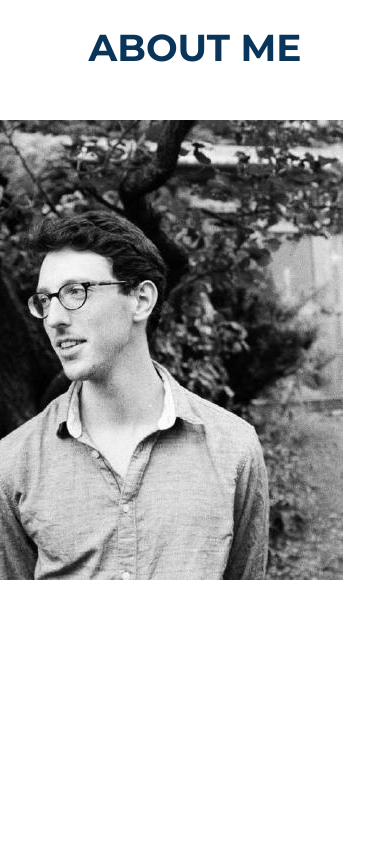
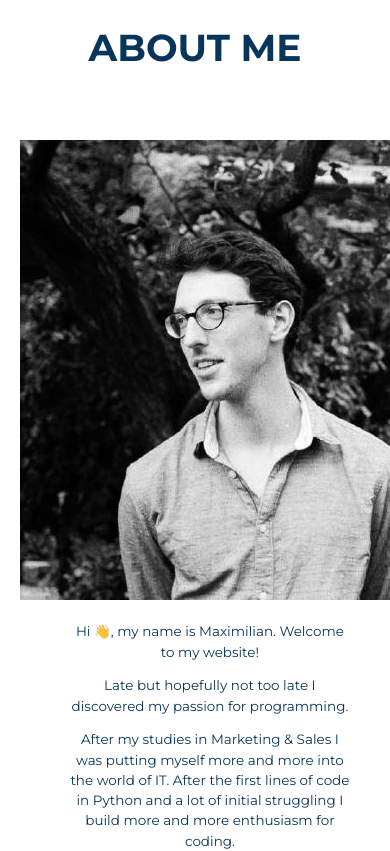
Before and after one commit to Maxwell929/my-website-renew, a React (Create React App) app: page / in a window 390 px wide. Shown: the part 740-1591 px from the top of the page. Built offline with nearby package versions, Linux system fonts and the light colour scheme.

Commit message:
about section media querrys

```diff
--- a/src/components/about/about.css
+++ b/src/components/about/about.css
@@ -1,5 +1,6 @@
 .about {
     background: rgb(255, 255, 255);
+    width: 100%;
 }
 
 .box-about {
@@ -15,3 +16,20 @@
     line-height: 1.5;
     font-size: 90%;
 }
+
+@media (max-width: 800px) {
+    .box-about {
+        display: block;
+        font-size: 60%;
+        justify-content: center;
+        padding: 5%;
+    }
+
+    .about-desc {
+        width: 80%;
+        margin-top: 5%;
+        text-align: center;
+        line-height: 1.5;
+        font-size: 90%;
+    }
+}
```
Lines whose indentation alone changed are shown as unchanged.
